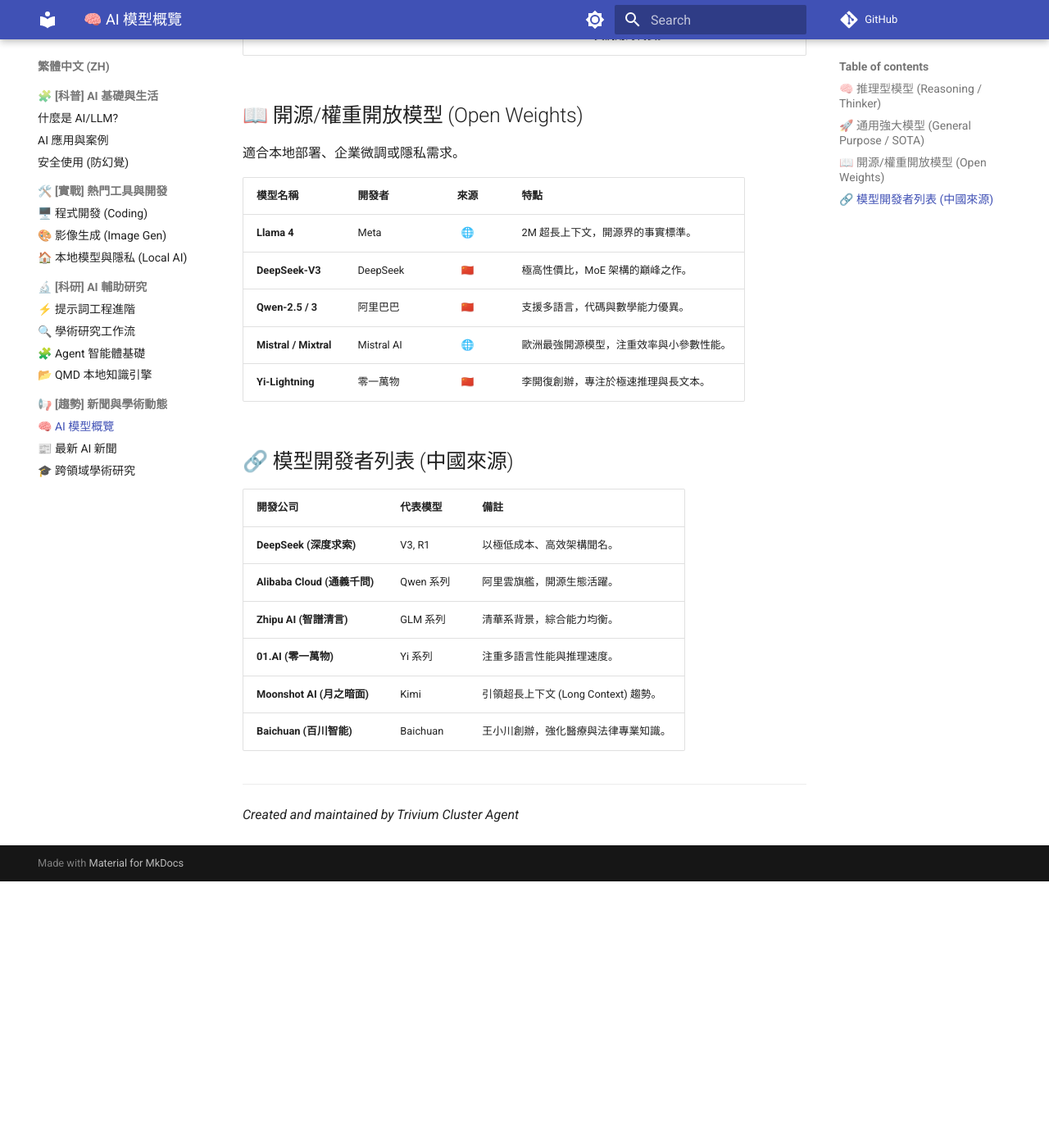
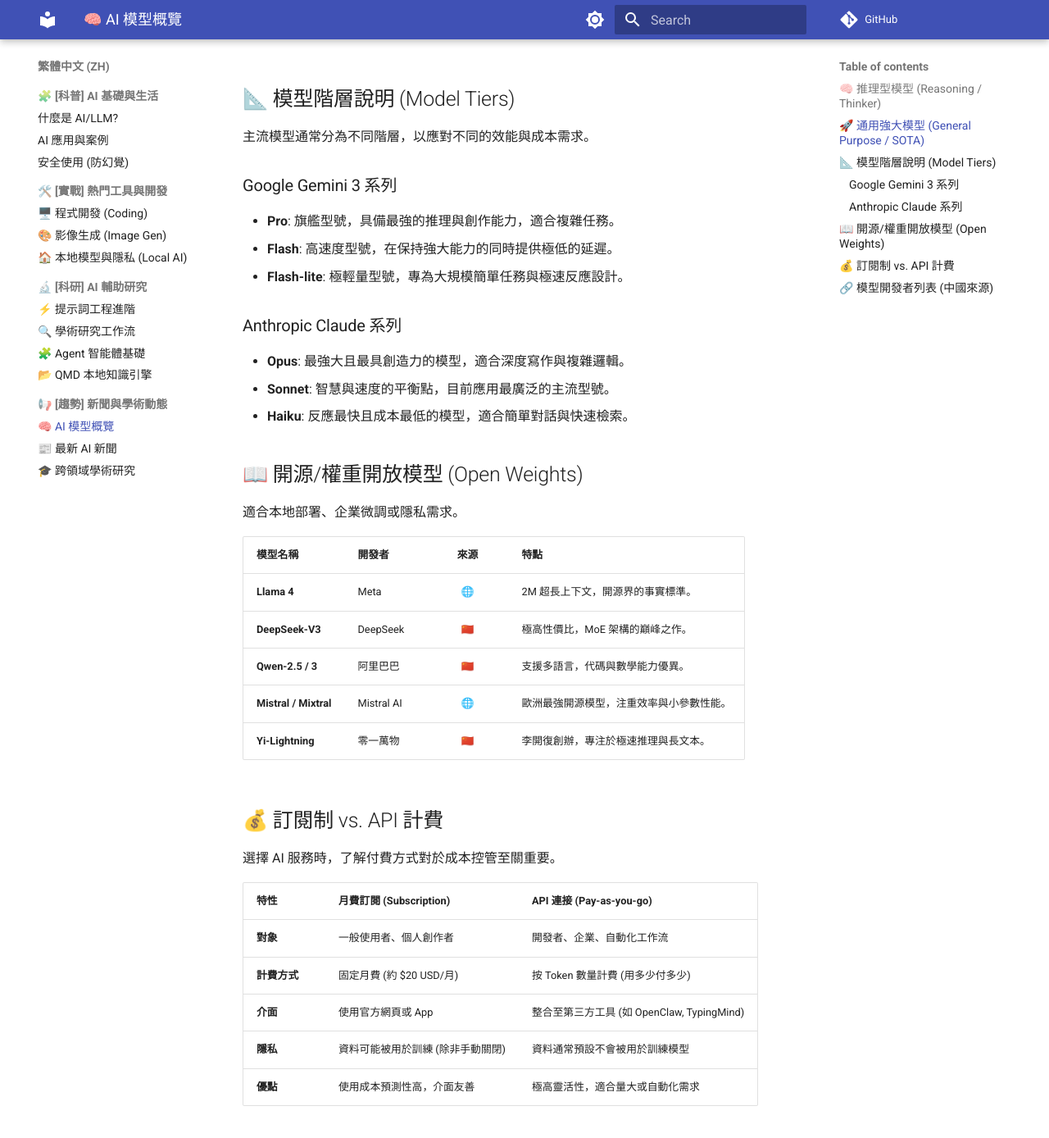
Before and after one commit to ultima6-tw/ai-map, an MkDocs documentation site: the page built from docs/zh/model-index.md, in a window 1280 px wide and 1400 px high, scrolled down 1175 px. Shown: the top 1388 px of the window at 82% size. Built offline with MkDocs 1.6.1 and Material for MkDocs 9.7.7, drawn with Linux system fonts in a browser that asks for light colours; comment, search, counter and statistics services are not loaded; before the commit the page ends 2250 px from its top, so only the background shows below that; some of the changed text lies outside the part shown.

Commit message:
Update model-index: add Gemini 3, Claude series, and Subscription vs API comparison

```diff
--- a/docs/zh/model-index.md
+++ b/docs/zh/model-index.md
@@ -19,7 +19,7 @@
 | :--- | :--- | :---: | :---: | :--- |
 | **OpenAI o3 / o3-mini** | OpenAI | 🌐 | 閉源 | 當前最強推理基準，具備深度思考能力。 |
 | **DeepSeek-R1** | DeepSeek | 🇨🇳 | 📖 | 首個將 Reinforcement Learning 推向極致的開源推理模型。 |
-| **Gemini 2.0 Thinker** | Google | 🌐 | 閉源 | 整合多模態與快速推理能力的思考型模型。 |
+| **Gemini 3 Thinker** | Google | 🌐 | 閉源 | 整合多模態與快速推理能力的思考型模型。 |
 
 ## 🚀 通用強大模型 (General Purpose / SOTA)
 
@@ -29,9 +29,23 @@
 | :--- | :--- | :---: | :---: | :--- |
 | **Claude 4.6** | Anthropic | 🌐 | 閉源 | 被譽為「邏輯之王」，寫程式與學術分析首選。 |
 | **GPT-4.5** | OpenAI | 🌐 | 閉源 | 綜合實力均衡，生態系支持最完整。 |
-| **Gemini 2.0 Pro** | Google | 🌐 | 閉源 | 原生多模態，超長 Context Window 支持。 |
+| **Gemini 3 Pro** | Google | 🌐 | 閉源 | 原生多模態，超長 Context Window 支持。 |
 | **Qwen-2.5-Max** | 阿里巴巴 | 🇨🇳 | 閉源 | 中文領域最強通用模型之一，數理能力極佳。 |
 | **GLM-4** | 智譜 AI | 🇨🇳 | 閉源 | 國產模型中最早支持強大 Agent 能力與工具調用的代表。 |
+
+## 📐 模型階層說明 (Model Tiers)
+
+主流模型通常分為不同階層，以應對不同的效能與成本需求。
+
+### Google Gemini 3 系列
+*   **Pro**: 旗艦型號，具備最強的推理與創作能力，適合複雜任務。
+*   **Flash**: 高速度型號，在保持強大能力的同時提供極低的延遲。
+*   **Flash-lite**: 極輕量型號，專為大規模簡單任務與極速反應設計。
+
+### Anthropic Claude 系列
+*   **Opus**: 最強大且最具創造力的模型，適合深度寫作與複雜邏輯。
+*   **Sonnet**: 智慧與速度的平衡點，目前應用最廣泛的主流型號。
+*   **Haiku**: 反應最快且成本最低的模型，適合簡單對話與快速檢索。
 
 ## 📖 開源/權重開放模型 (Open Weights)
 
@@ -44,6 +58,18 @@
 | **Qwen-2.5 / 3** | 阿里巴巴 | 🇨🇳 | 支援多語言，代碼與數學能力優異。 |
 | **Mistral / Mixtral** | Mistral AI | 🌐 | 歐洲最強開源模型，注重效率與小參數性能。 |
 | **Yi-Lightning** | 零一萬物 | 🇨🇳 | 李開復創辦，專注於極速推理與長文本。 |
+
+## 💰 訂閱制 vs. API 計費
+
+選擇 AI 服務時，了解付費方式對於成本控管至關重要。
+
+| 特性 | 月費訂閱 (Subscription) | API 連接 (Pay-as-you-go) |
+| :--- | :--- | :--- |
+| **對象** | 一般使用者、個人創作者 | 開發者、企業、自動化工作流 |
+| **計費方式** | 固定月費 (約 $20 USD/月) | 按 Token 數量計費 (用多少付多少) |
+| **介面** | 使用官方網頁或 App | 整合至第三方工具 (如 OpenClaw, TypingMind) |
+| **隱私** | 資料可能被用於訓練 (除非手動關閉) | 資料通常預設不會被用於訓練模型 |
+| **優點** | 使用成本預測性高，介面友善 | 極高靈活性，適合量大或自動化需求 |
 
 ## 🔗 模型開發者列表 (中國來源)
 
```
Also changed, not shown: docs/en/model-index.md (+28 -2 lines).
